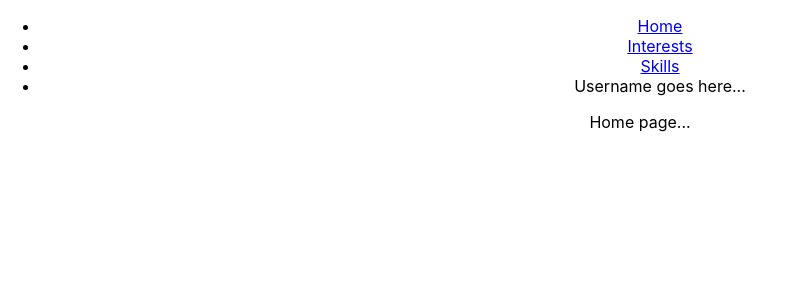
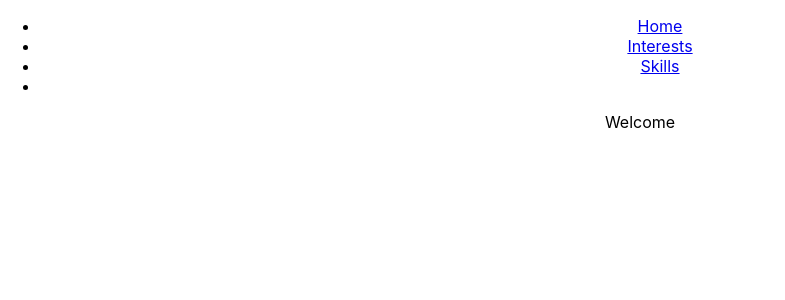
Before and after one commit to randomout/FE-React-Evaluation, a React (Create React App) app: page / in a window 1280 px wide. Shown: the top 300 px of the page, without its empty margins (0-785 px from the left). Built offline with nearby package versions, Linux system fonts and the light colour scheme.

Commit message:
state selectors for user added

```diff
--- a/src/Home.js
+++ b/src/Home.js
@@ -1,9 +1,12 @@
 import React from "react";
+import { useSelector } from "react-redux";
 
 function Home() {
+  const user = useSelector((state) => state.user);
+
   return (
     <div className="Home">
-      Home page...
+      Welcome {user.userName}
     </div>
   )
 }
--- a/src/Layout.js
+++ b/src/Layout.js
@@ -1,10 +1,14 @@
 import React from "react";
 import { Route, Link } from "react-router-dom";
+import { useSelector } from "react-redux";
+
 import Home from './Home';
 import Interests from './Interests';
 import Skills from './Skills';
 
 function Layout() {
+  const user = useSelector((state) => state.user);
+
   return (
     <div className="Layout">
        <nav>
@@ -19,7 +23,7 @@ function Layout() {
               <Link to="/skills">Skills</Link>
             </li>
             <li>
-              Username goes here...
+              {user.userName}
             </li>
           </ul>
         </nav>
```
